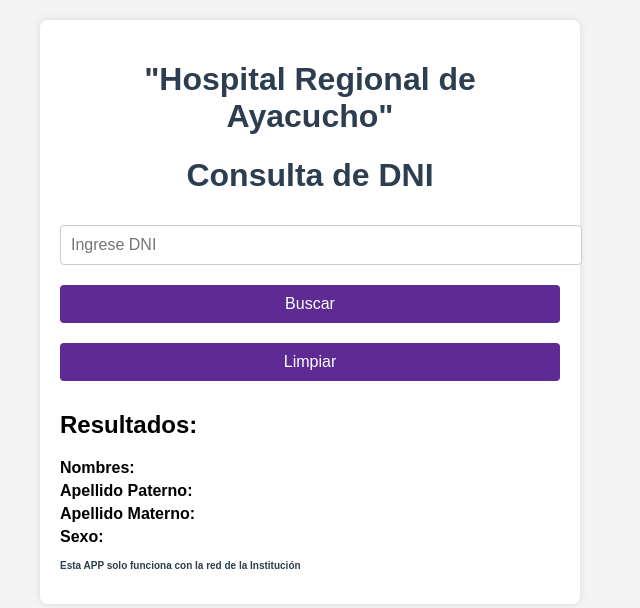
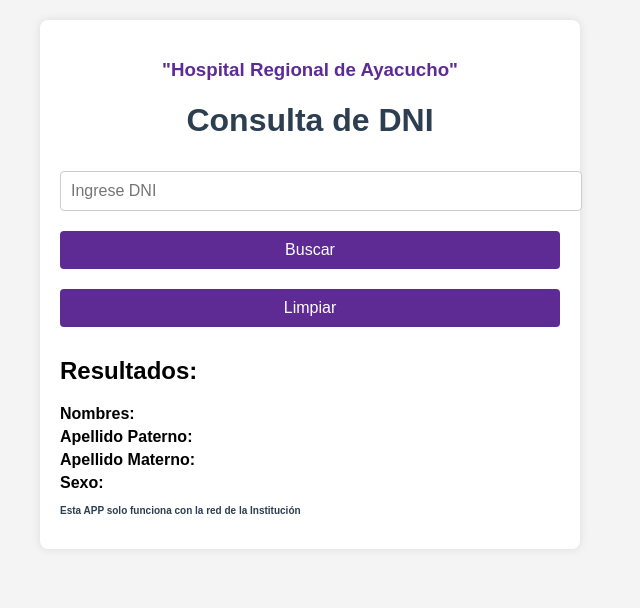
Before and after one commit to CarloHRA/APPConsultaDoc, a website: page index.html in a window 1280 px wide. Shown: the whole page, without its empty margins (330-970 px from the left). Drawn offline with Linux system fonts and the light colour scheme.

Commit message:
Update index.html

```diff
--- a/index.html
+++ b/index.html
@@ -26,6 +26,9 @@
         }
         h1 {
             color: #2c3e50;
+        }
+        h3 {
+            color: #5E2B95;
         }
         h4 {
             color: #2c3e50;
@@ -87,7 +90,7 @@
 <body>
 
     <div class="container">
-        <h1 font-color:#5E2B95 >"Hospital Regional de Ayacucho"</h1>
+        <h3>"Hospital Regional de Ayacucho"</h3>
         <h1>Consulta de DNI</h1>
         <input type="text" id="txtDocumento" placeholder="Ingrese DNI" />
         <button id="btnBuscar">Buscar</button>
```
